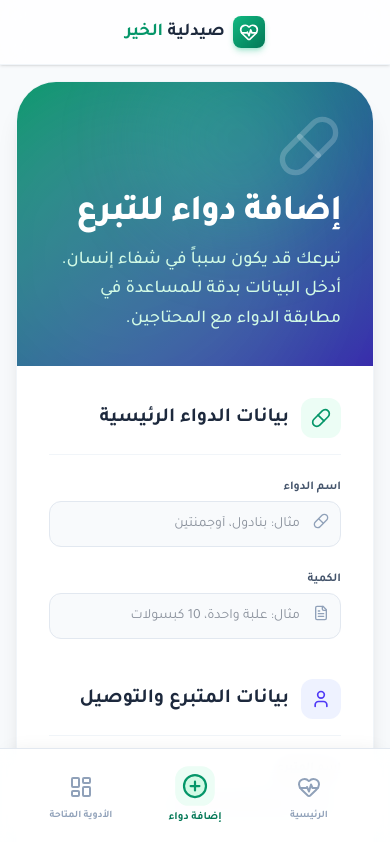
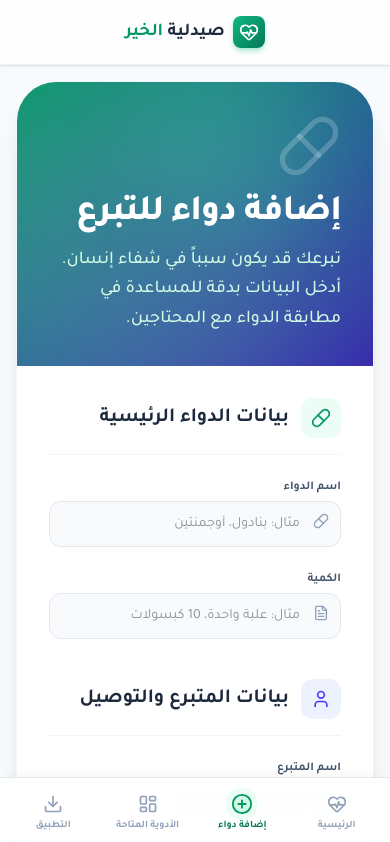
Before and after one commit to sibrahim772022-eng/pharmacykheer, a React (Vite) app: page /add in a window 390 px wide. Shown: the top 842 px of the page. Built offline with nearby package versions, Linux system fonts and the light colour scheme.

Commit message:
feat: Add app download link and clean mock data
Adds an external navigation link to download the application and purges old mock data from local storage to ensure fresh data retrieval.

```diff
--- a/src/components/Layout.tsx
+++ b/src/components/Layout.tsx
@@ -1,5 +1,5 @@
 import { Link, Outlet, useLocation } from 'react-router-dom';
-import { HeartPulse, PlusCircle, LayoutDashboard, Pill } from 'lucide-react';
+import { HeartPulse, PlusCircle, LayoutDashboard, Pill, Download } from 'lucide-react';
 import { motion, AnimatePresence } from 'motion/react';
 
 export default function Layout() {
@@ -9,6 +9,7 @@ export default function Layout() {
     { name: 'الرئيسية', path: '/', icon: HeartPulse },
     { name: 'إضافة دواء', path: '/add', icon: PlusCircle },
     { name: 'الأدوية المتاحة', path: '/admin', icon: LayoutDashboard },
+    { name: 'التطبيق', path: 'https://median.co/share/xlpxxwy#apk', icon: Download, isExternal: true },
   ];
 
   return (
@@ -34,6 +35,20 @@ export default function Layout() {
 
         <nav className="flex-1 space-y-2 relative">
           {navLinks.map((link) => {
+            if (link.isExternal) {
+              return (
+                <a
+                  key={link.path}
+                  href={link.path}
+                  target="_blank"
+                  rel="noopener noreferrer"
+                  className="flex items-center gap-3 p-3 rounded-xl font-medium transition-colors relative text-slate-500 hover:bg-slate-50"
+                >
+                  <link.icon className="w-5 h-5 text-slate-400" />
+                  <span>{link.name}</span>
+                </a>
+              );
+            }
             const isActive = location.pathname === link.path;
             return (
               <Link
@@ -69,22 +84,42 @@ export default function Layout() {
       </main>
 
       {/* Mobile Bottom Navigation Bar */}
-      <nav className="md:hidden fixed bottom-0 left-0 right-0 bg-white/90 backdrop-blur-md border-t border-slate-200 shadow-[0_-4px_20px_-10px_rgba(0,0,0,0.1)] z-50 px-6 py-3 pb-safe">
-        <ul className="flex items-center justify-between">
+      <nav className="md:hidden fixed bottom-0 left-0 right-0 bg-white/90 backdrop-blur-md border-t border-slate-200 shadow-[0_-4px_20px_-10px_rgba(0,0,0,0.1)] z-50 px-2 py-2 pb-safe">
+        <ul className="flex items-center justify-around gap-1">
           {navLinks.map((link) => {
+            if (link.isExternal) {
+              return (
+                <li key={link.path} className="flex-1 flex justify-center">
+                  <a
+                    href={link.path}
+                    target="_blank"
+                    rel="noopener noreferrer"
+                    className="flex flex-col items-center justify-center gap-0.5 p-1 rounded-xl transition-all text-slate-400 hover:text-slate-600"
+                  >
+                    <div className="p-1 rounded-xl">
+                      <link.icon className="w-5 h-5" />
+                    </div>
+                    <span className="text-[10px] font-bold text-center leading-tight">
+                      {link.name}
+                    </span>
+                  </a>
+                </li>
+              );
+            }
+
             const isActive = location.pathname === link.path;
             return (
-              <li key={link.path} className="flex-1">
+               <li key={link.path} className="flex-1 flex justify-center">
                 <Link
                   to={link.path}
-                  className={`flex flex-col items-center justify-center gap-1 p-2 rounded-2xl transition-all ${
-                    isActive ? 'text-primary-600 scale-110' : 'text-slate-400 hover:text-slate-600'
+                  className={`flex flex-col items-center justify-center gap-0.5 p-1 rounded-xl transition-all ${
+                    isActive ? 'text-primary-600' : 'text-slate-400 hover:text-slate-600'
                   }`}
                 >
-                  <div className={`p-1.5 rounded-xl ${isActive ? 'bg-primary-50' : ''}`}>
-                    <link.icon className={`w-6 h-6 ${isActive ? 'fill-primary-100' : ''}`} />
+                  <div className={`p-1 rounded-xl transition-transform ${isActive ? 'bg-primary-50 scale-110' : ''}`}>
+                    <link.icon className={`w-5 h-5 ${isActive ? 'fill-primary-100' : ''}`} />
                   </div>
-                  <span className={`text-[10px] font-bold ${isActive ? 'text-primary-700' : ''}`}>
+                  <span className={`text-[10px] font-bold text-center leading-tight ${isActive ? 'text-primary-700' : ''}`}>
                     {link.name}
                   </span>
                 </Link>
--- a/src/lib/api.ts
+++ b/src/lib/api.ts
@@ -20,7 +20,14 @@ function saveLocalMedicines(medicines: Medicine[]) {
 
 export async function getMedicines(): Promise<Medicine[]> {
   let allMeds: Medicine[] = [];
-  const localMeds = getLocalMedicines();
+  let localMeds = getLocalMedicines();
+
+  // Purge the old mock data forcefully
+  const hasMockData = localMeds.some(m => m.id === '1' || m.id === '2');
+  if (hasMockData) {
+    localMeds = localMeds.filter(m => m.id !== '1' && m.id !== '2');
+    saveLocalMedicines(localMeds);
+  }
 
   try {
     if (supabase) {
--- a/src/pages/AdminDashboard.tsx
+++ b/src/pages/AdminDashboard.tsx
@@ -3,7 +3,7 @@ import { motion, AnimatePresence } from 'motion/react';
 import { getMedicines, getStats, deleteMedicine } from '../lib/api';
 import type { Medicine } from '../types';
 import toast from 'react-hot-toast';
-import { TrendingUp, Package, Loader2, AlertCircle, MapPin, Calendar, User, Phone, X, CheckCircle2 } from 'lucide-react';
+import { TrendingUp, Package, Loader2, AlertCircle, MapPin, Calendar, User, Phone, X, CheckCircle2, Download } from 'lucide-react';
 import { safeFormatDistanceToNow } from '../lib/dateUtils';
 
 export default function AdminDashboard() {
@@ -69,9 +69,20 @@ export default function AdminDashboard() {
 
   return (
     <div className="space-y-8 relative">
-      <div>
-        <h1 className="text-3xl font-bold text-slate-800 mb-2">الأدوية المتاحة</h1>
-        <p className="text-slate-500 font-medium">مراقبة وعرض تفاصيل الأدوية المرفوعة في المنصة</p>
+      <div className="flex flex-col sm:flex-row justify-between items-start sm:items-center gap-4">
+        <div>
+          <h1 className="text-3xl font-bold text-slate-800 mb-2">الأدوية المتاحة</h1>
+          <p className="text-slate-500 font-medium">مراقبة وعرض تفاصيل الأدوية المرفوعة في المنصة</p>
+        </div>
+        <a
+          href="https://median.co/share/xlpxxwy#apk"
+          target="_blank"
+          rel="noopener noreferrer"
+          className="flex items-center gap-2 bg-slate-900 hover:bg-slate-800 text-white px-5 py-2.5 rounded-xl font-bold transition-all shadow-md hover:shadow-lg active:scale-95"
+        >
+          <Download className="w-5 h-5" />
+          تحميل التطبيق
+        </a>
       </div>
 
       {/* Stats Cards */}
```
